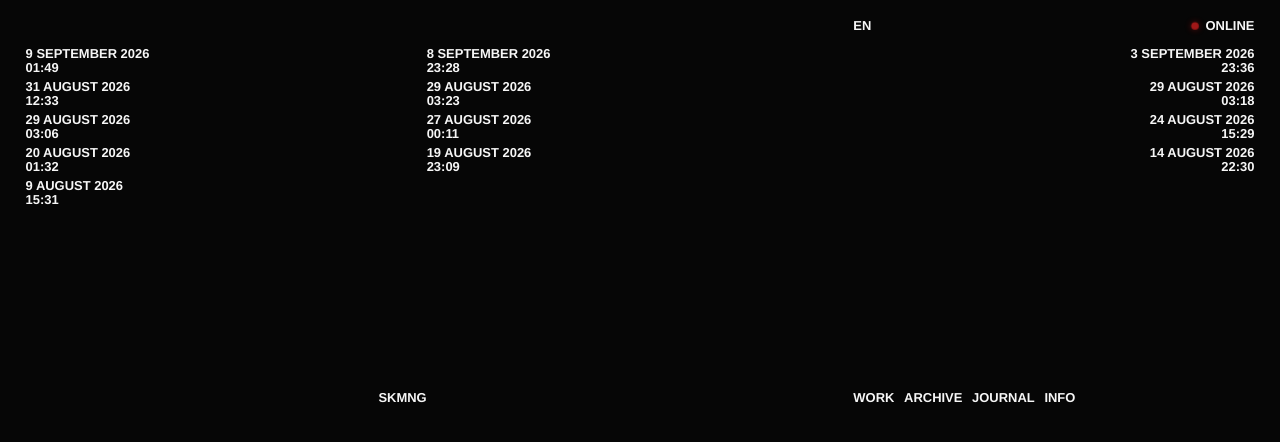
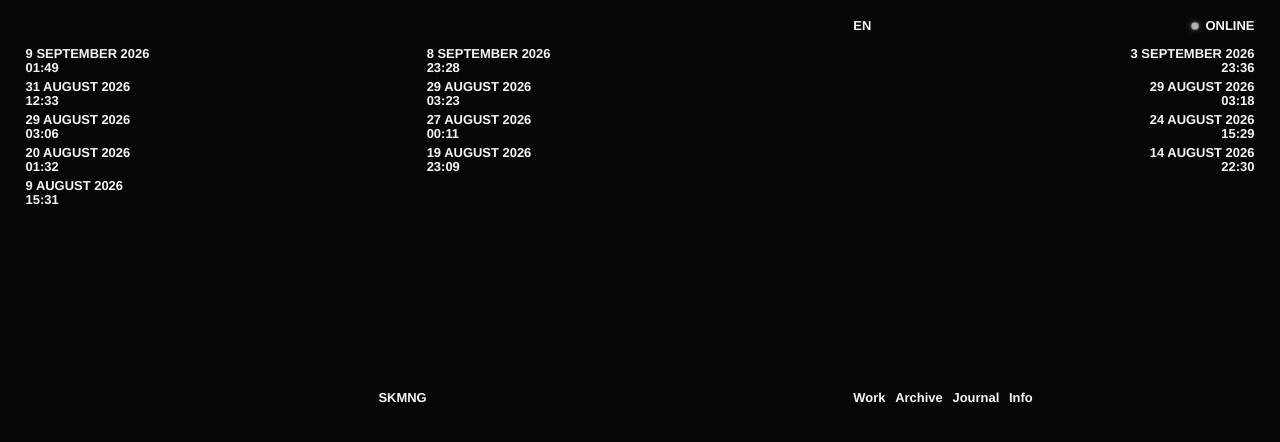
Before and after one commit to Sakaimng/skmng.co, a Next.js app: page /journal in a window 1280 px wide. Shown: the top 442 px of the page. Built offline with nearby package versions, Linux system fonts and the light colour scheme.

Commit message:
Final fixed update: Home track image 404 fixed, journal remain

```diff
--- a/src/app/globals.css
+++ b/src/app/globals.css
@@ -240,15 +240,6 @@ button {
 }
 
 @media (hover: hover) and (pointer: fine) {
-  header[data-nav-interactive="1"] .nav-link:not([aria-disabled="true"]):hover,
-  header[data-nav-interactive="1"] .nav-link:not([aria-disabled="true"]):hover *,
-  .contact-link:hover,
-  .contact-link:hover *,
-  button.work-project-title:hover,
-  button.work-project-title:hover * {
-    color: var(--site-indicator-red);
-  }
-
   header[data-nav-interactive="1"] .nav-link:not([aria-disabled="true"]):hover .nav-split-target::after,
   .contact-link:hover::after {
     transform: scaleX(1);
@@ -267,6 +258,10 @@ header .nav-link {
 
 header .nav-link .nav-split-target {
   position: relative;
+}
+
+header .nav-link .nav-item-label {
+  text-transform: none;
 }
 
 a.contact-link,
@@ -303,7 +298,7 @@ header .nav-link .nav-split-target::after,
   right: 0;
   bottom: 0;
   height: 1px;
-  background-color: var(--site-indicator-red);
+  background-color: currentColor;
   transform: scaleX(0);
   transform-origin: right center;
   transition: transform 0.45s cubic-bezier(0.25, 0.1, 0.25, 1);
@@ -798,6 +793,13 @@ header .nav-link .nav-split-target::after,
   letter-spacing: inherit;
 }
 
+@media (hover: hover) and (pointer: fine) {
+  button.work-project-title:hover,
+  button.work-project-title:hover * {
+    color: var(--site-indicator-red);
+  }
+}
+
 .work-nav-loading {
   font-size: 1rem;
   opacity: 0;
@@ -885,6 +887,7 @@ html:not(.dark)
 /* Label aligns with first nav link via JS (`scrollHintWrapRef` in SiteHeader) */
 .scroll-hint-label {
   font-size: 1rem;
+  text-transform: none;
 }
 
 /* Bottom-left scroll / swipe hint */
@@ -947,8 +950,8 @@ html:not(.dark)
   height: 8px;
   flex-shrink: 0;
   border-radius: 50%;
-  background: #e02020;
-  box-shadow: 0 0 10px rgba(224, 32, 32, 0.7);
+  background: var(--color-white);
+  box-shadow: 0 0 10px rgba(246, 246, 246, 0.7);
   animation: live-dot-beep 1.15s ease-in-out infinite;
 }
 
@@ -957,18 +960,18 @@ html:not(.dark)
   65% {
     opacity: 1;
     transform: scale(1);
-    box-shadow: 0 0 10px rgba(224, 32, 32, 0.7);
+    box-shadow: 0 0 10px rgba(246, 246, 246, 0.7);
   }
   72% {
     opacity: 0.28;
     transform: scale(0.88);
-    box-shadow: 0 0 4px rgba(224, 32, 32, 0.35);
+    box-shadow: 0 0 4px rgba(246, 246, 246, 0.35);
   }
   80%,
   100% {
     opacity: 1;
     transform: scale(1);
-    box-shadow: 0 0 10px rgba(224, 32, 32, 0.7);
+    box-shadow: 0 0 10px rgba(246, 246, 246, 0.7);
   }
 }
 
--- a/src/components/SiteHeader.tsx
+++ b/src/components/SiteHeader.tsx
@@ -814,8 +814,8 @@ export function SiteHeader({
         className="scroll-hint-wrap fixed bottom-[max(2.5%,env(safe-area-inset-bottom))] left-0 z-[60] flex flex-col gap-1.5 pointer-events-none max-md:left-[max(2vw,env(safe-area-inset-left))] max-md:right-auto max-md:w-full max-md:max-w-[calc(100vw-4vw)] md:right-[max(2vw,env(safe-area-inset-right))]"
         aria-hidden
       >
-        <span className="scroll-hint-label site-chrome-text block w-fit font-semibold uppercase leading-none tracking-[0.14em]">
-          SWIPE/SCROLL
+        <span className="scroll-hint-label site-chrome-text block w-fit font-semibold leading-none tracking-[0.14em]">
+          Swipe/scroll
         </span>
         <div className="scroll-hint-track">
           <div className="scroll-hint-beam" />
@@ -876,7 +876,7 @@ export function SiteHeader({
                     data-nav-href={item.href}
                     className="nav-link site-chrome-text w-fit shrink-0 cursor-auto whitespace-nowrap leading-none transition"
                   >
-                    <span className="nav-split-target inline-block overflow-hidden uppercase leading-none">
+                    <span className="nav-split-target nav-item-label inline-block overflow-hidden leading-none">
                       {item.label}
                     </span>
                   </button>
```
